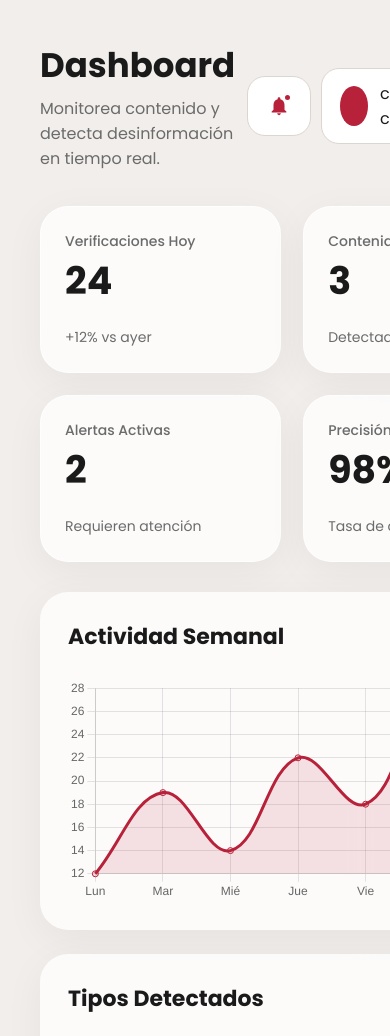
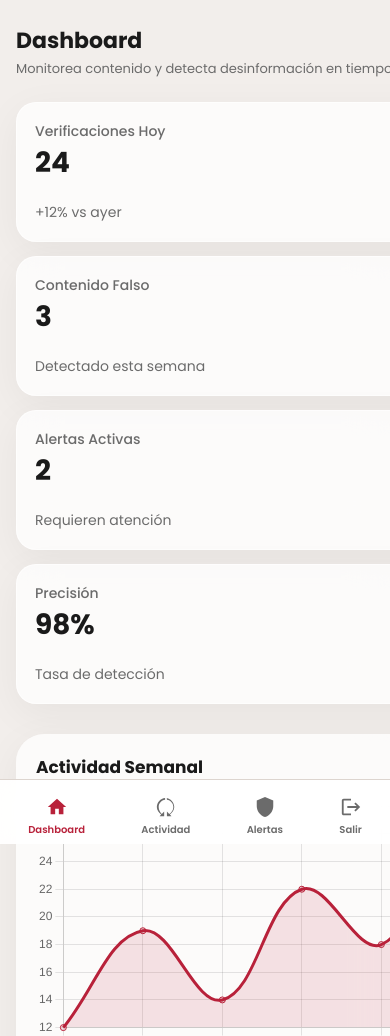
Before and after one commit to ceciliaachen/checkmate, a plain HTML site: page dashboard.html in a window 390 px wide. Shown: the top 1036 px of the page. Drawn offline with nearby package versions, Linux system fonts and the light colour scheme.

Commit message:
adaptabilidad

```diff
--- a/dashboard.html
+++ b/dashboard.html
@@ -542,6 +542,56 @@
         margin-top: 2px;
       }
 
+      /* MOBILE NAV BAR */
+      .mobile-nav {
+        display: none;
+        position: fixed;
+        bottom: 0;
+        left: 0;
+        right: 0;
+        z-index: 100;
+        background: rgba(255, 255, 255, 0.95);
+        backdrop-filter: blur(18px);
+        border-top: 1px solid var(--border);
+        padding: 10px 0 env(safe-area-inset-bottom, 10px);
+      }
+
+      .mobile-nav-links {
+        display: flex;
+        justify-content: space-around;
+        align-items: center;
+      }
+
+      .mobile-nav-links a {
+        display: flex;
+        flex-direction: column;
+        align-items: center;
+        gap: 4px;
+        text-decoration: none;
+        color: var(--muted);
+        font-size: 10px;
+        font-weight: 600;
+        padding: 6px 12px;
+        border-radius: 12px;
+        transition: 0.2s;
+      }
+
+      .mobile-nav-links a.active {
+        color: var(--red);
+      }
+
+      .mobile-nav-links a svg {
+        width: 22px;
+        height: 22px;
+        fill: currentColor;
+      }
+
+      /* TABLE SCROLL */
+      .table-wrapper {
+        overflow-x: auto;
+        -webkit-overflow-scrolling: touch;
+      }
+
       /* RESPONSIVE */
 
       @media (max-width: 1000px) {
@@ -550,13 +600,99 @@
         }
       }
 
-      @media (max-width: 850px) {
+      @media (max-width: 768px) {
+        body {
+          overflow-x: hidden;
+        }
+
         .sidebar {
           display: none;
         }
 
+        .mobile-nav {
+          display: block;
+        }
+
         .main {
           margin-left: 0;
+          padding: 20px 16px 90px;
+        }
+
+        .topbar {
+          margin-bottom: 20px;
+        }
+
+        .topbar h1 {
+          font-size: 22px;
+          margin-bottom: 2px;
+        }
+
+        .topbar p {
+          font-size: 13px;
+        }
+
+        .user span {
+          display: none;
+        }
+
+        .user {
+          padding: 10px 12px;
+        }
+
+        .notif-dropdown {
+          right: 16px;
+          left: 16px;
+          width: auto;
+          top: 80px;
+        }
+
+        .stats-grid {
+          grid-template-columns: 1fr 1fr;
+          gap: 14px;
+        }
+
+        .card {
+          padding: 18px;
+          border-radius: 20px;
+        }
+
+        .metric {
+          font-size: 28px;
+        }
+
+        .chart-card {
+          padding: 20px;
+        }
+
+        .chart-card h2 {
+          font-size: 17px;
+          margin-bottom: 16px;
+        }
+
+        .table-card {
+          padding: 20px;
+        }
+
+        .table-card h2 {
+          font-size: 17px;
+        }
+
+        table {
+          min-width: 520px;
+        }
+
+        .sources-card {
+          padding: 20px;
+        }
+
+        .sources-card h2 {
+          font-size: 17px;
+        }
+      }
+
+      @media (max-width: 400px) {
+        .stats-grid {
+          grid-template-columns: 1fr;
         }
       }
     </style>
@@ -654,7 +790,7 @@
 
             <div class="user">
               <div class="avatar"></div>
-              <span>comms@acme-corp.com</span>
+              <span>ejemplo@mvp.com</span>
             </div>
           </div>
         </div>
@@ -728,6 +864,7 @@
         <section class="table-card" id="actividad-reciente">
           <h2 style="margin-bottom: 22px">Actividad reciente</h2>
 
+          <div class="table-wrapper">
             <table>
               <thead>
                 <tr>
@@ -771,6 +908,7 @@
                 </tr>
               </tbody>
             </table>
+          </div>
         </section>
 
         <!-- TOP FUENTES -->
@@ -845,6 +983,28 @@
         </section>
       </main>
     </div>
+
+    <!-- MOBILE BOTTOM NAV -->
+    <nav class="mobile-nav">
+      <div class="mobile-nav-links">
+        <a href="#" class="active">
+          <svg viewBox="0 0 24 24"><path d="M10 20v-6h4v6h5v-8h3L12 3 2 12h3v8z"/></svg>
+          Dashboard
+        </a>
+        <a href="#actividad-reciente">
+          <svg viewBox="0 0 24 24"><path d="M13 2.05V4.07c3.94.49 7 3.85 7 7.93 0 3.21-1.81 6.04-4.5 7.56L13 17v5h5l-1.75-1.75C18.78 18.38 21 15.31 21 12c0-5.18-3.95-9.45-9-9.95M11 2.05C5.95 2.55 2 6.82 2 12c0 3.31 2.22 6.38 4.75 8.25L5 22h5v-5l-2.56 2.56C5.81 18.04 4 15.21 4 12c0-4.08 3.06-7.44 7-7.93V2.05z"/></svg>
+          Actividad
+        </a>
+        <a href="#">
+          <svg viewBox="0 0 24 24"><path d="M12 1L3 5v6c0 5.55 3.84 10.74 9 12 5.16-1.26 9-6.45 9-12V5l-9-4z"/></svg>
+          Alertas
+        </a>
+        <a href="index.html">
+          <svg viewBox="0 0 24 24"><path d="M17 7l-1.41 1.41L18.17 11H8v2h10.17l-2.58 2.58L17 17l5-5-5-5zM4 5h8V3H4c-1.1 0-2 .9-2 2v14c0 1.1.9 2 2 2h8v-2H4V5z"/></svg>
+          Salir
+        </a>
+      </div>
+    </nav>
 
     <script>
       // BELL DROPDOWN
```
Lines whose indentation alone changed are shown as unchanged.
